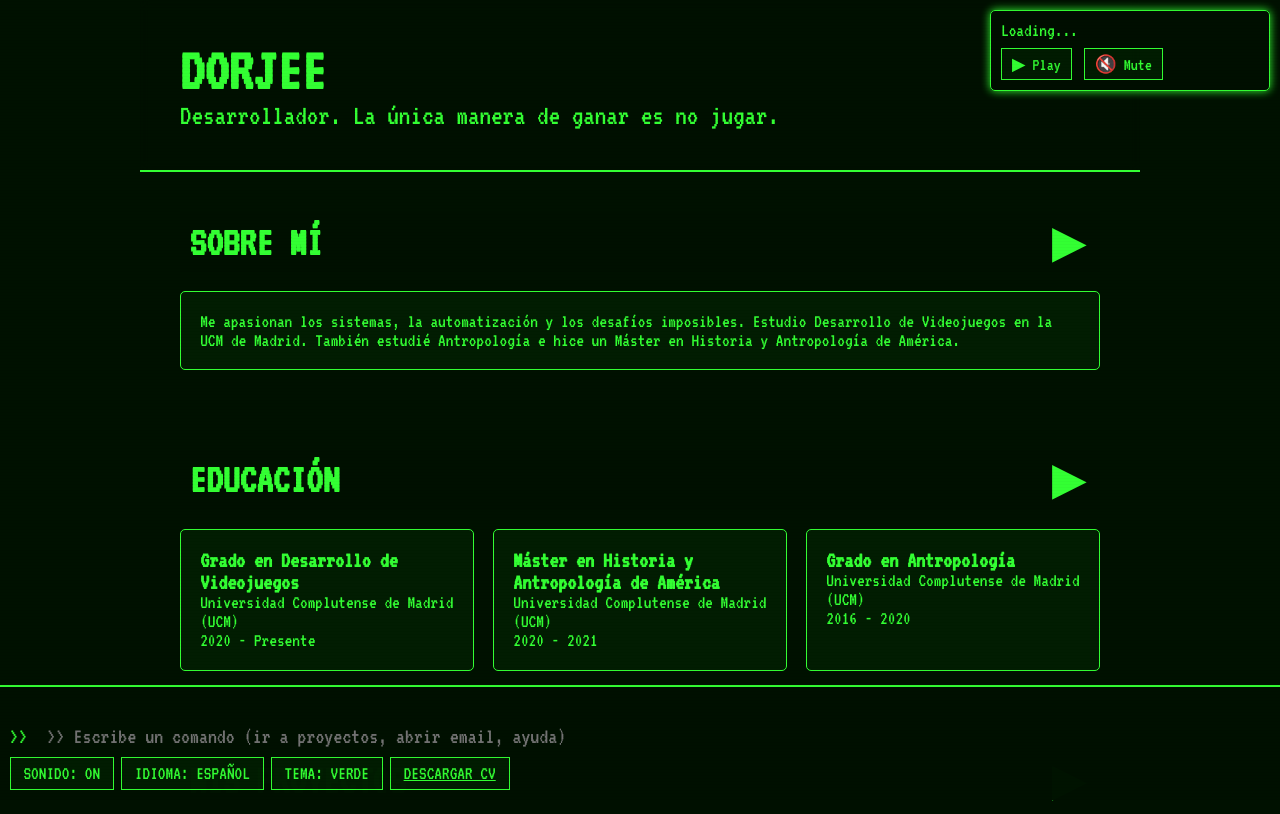
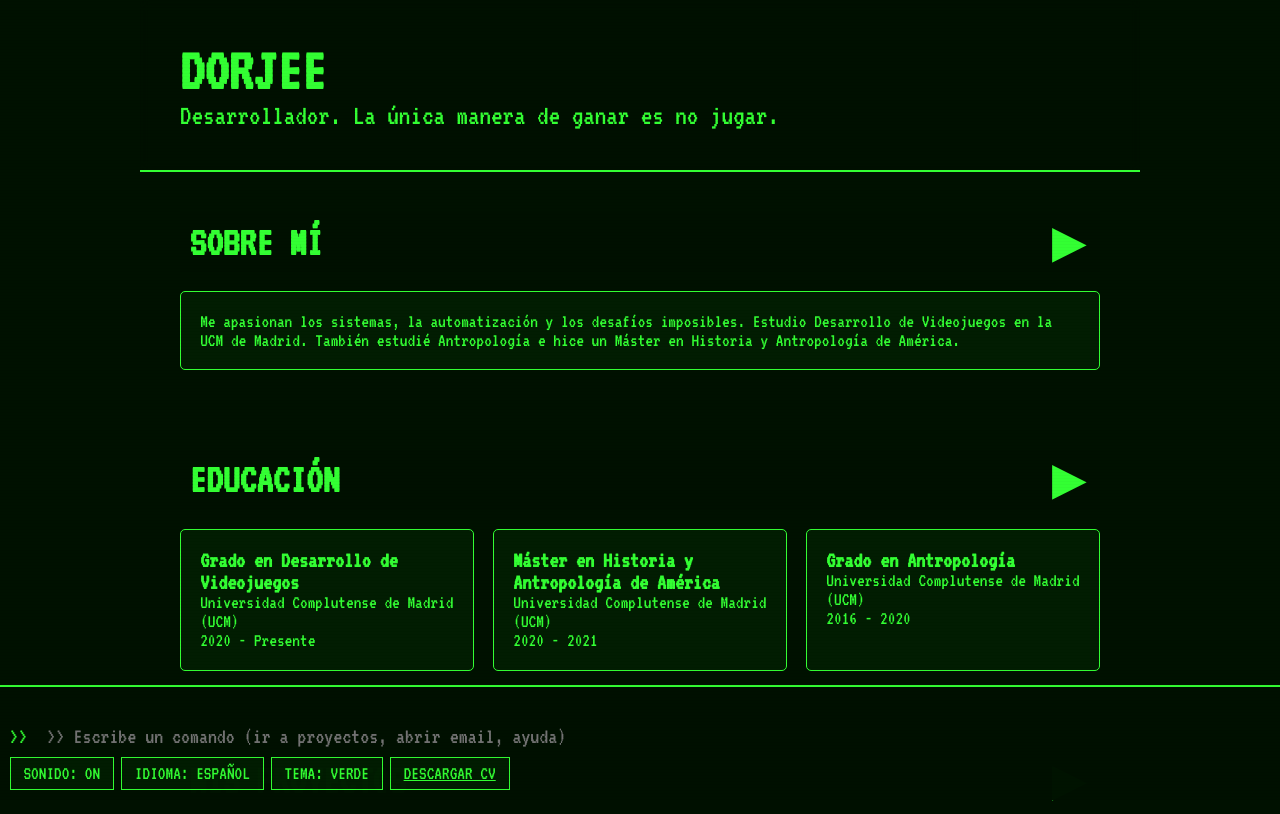
Before and after one commit to Dorjeekhb/WEBPAGE, a plain HTML site: page index.html in a window 1280 px wide. Shown: the top 814 px of the page. Drawn offline with Linux system fonts and the light colour scheme.

Commit message:
Update index.html

```diff
--- a/index.html
+++ b/index.html
@@ -21,14 +21,6 @@
     <span data-lang-key="booting">>> BOOTING WOPR...</span>
   </div>
 
-  <!-- Player YouTube -->
-  <div id="audio-player">
-    <div class="player-title">Loading...</div>
-    <button id="play-pause-btn">▶ Play</button>
-    <button id="mute-btn">🔇 Mute</button>
-  </div>
-  <div id="yt-player" style="display:none;"></div>
-  <script src="https://www.youtube.com/iframe_api"></script>
 
   <!-- Popup global -->
   <div class="popup-overlay" id="popupOverlay" role="presentation"></div>
```
